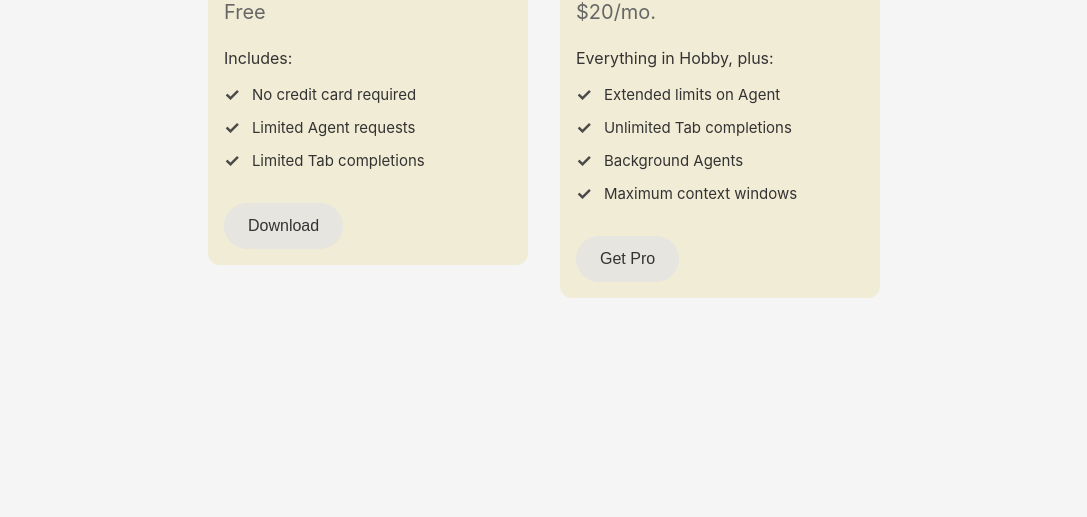
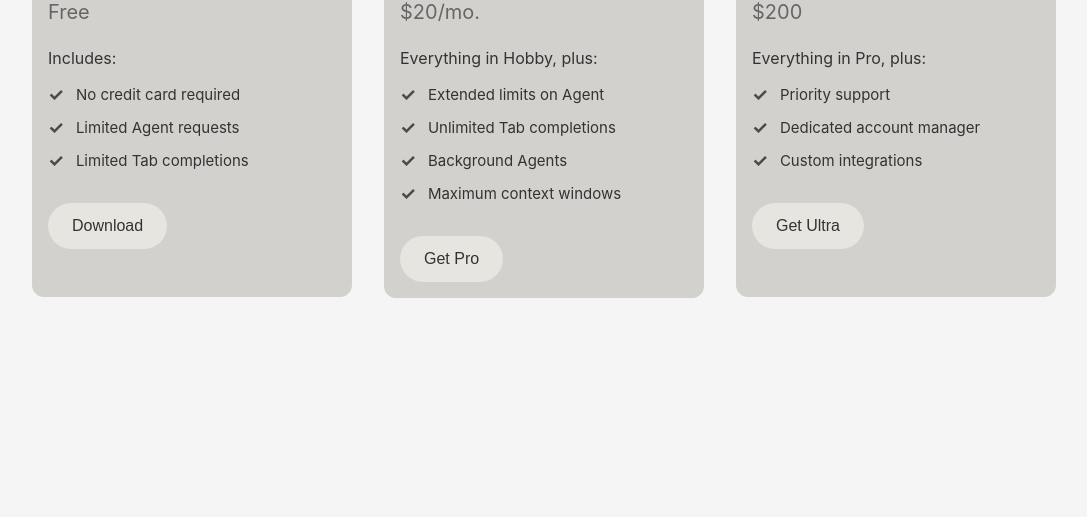
Before and after one commit to lornachan-spec/My-First-Coding-Project, a plain HTML site: page index.html in a window 1280 px wide. Shown: the part 283-800 px from the top of the page, without its empty margins (96-1183 px from the left). Drawn offline with Linux system fonts and the light colour scheme.

Commit message:
Added card and min height
Added a new org card and a minimum height to the cards

```diff
--- a/index.html
+++ b/index.html
@@ -56,6 +56,28 @@
             </div>
             <button class="download-button">Get Pro</button>
         </div>
+        <div class="card">
+            <h1 class="card-title">Ultra</h1>
+            <p class="card-price">$200</p>
+            <div class="card-content">
+                <p class="includes-text">Everything in Pro, plus:</p>
+                <ul class="features-list">
+                    <li>
+                        <span class="checkmark">✓</span>
+                        Priority support
+                    </li>
+                    <li>
+                        <span class="checkmark">✓</span>
+                        Dedicated account manager
+                    </li>
+                    <li>
+                        <span class="checkmark">✓</span>
+                        Custom integrations
+                    </li>
+                </ul>
+            </div>
+            <button class="download-button">Get Ultra</button>
+        </div>
     </div>
 </body>
 </html>
--- a/styles.css
+++ b/styles.css
@@ -24,10 +24,11 @@ body {
 }
 
 .card {
-    background-color: #f1ecd5;
+    background-color: #d2d1cd;
     border-radius: 12px;
     padding: 16px;
     width: 320px;
+    min-height: 360px;
     flex-shrink: 0;
 }
 
```
